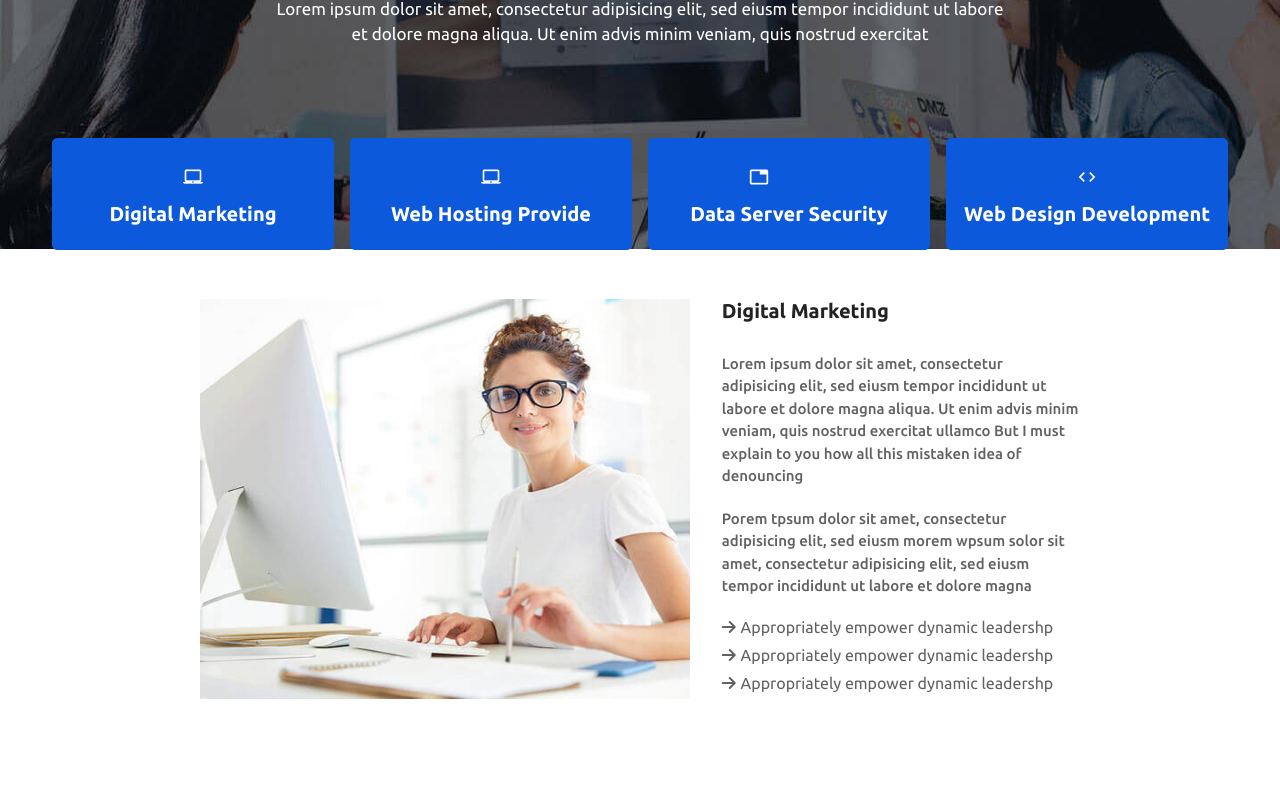
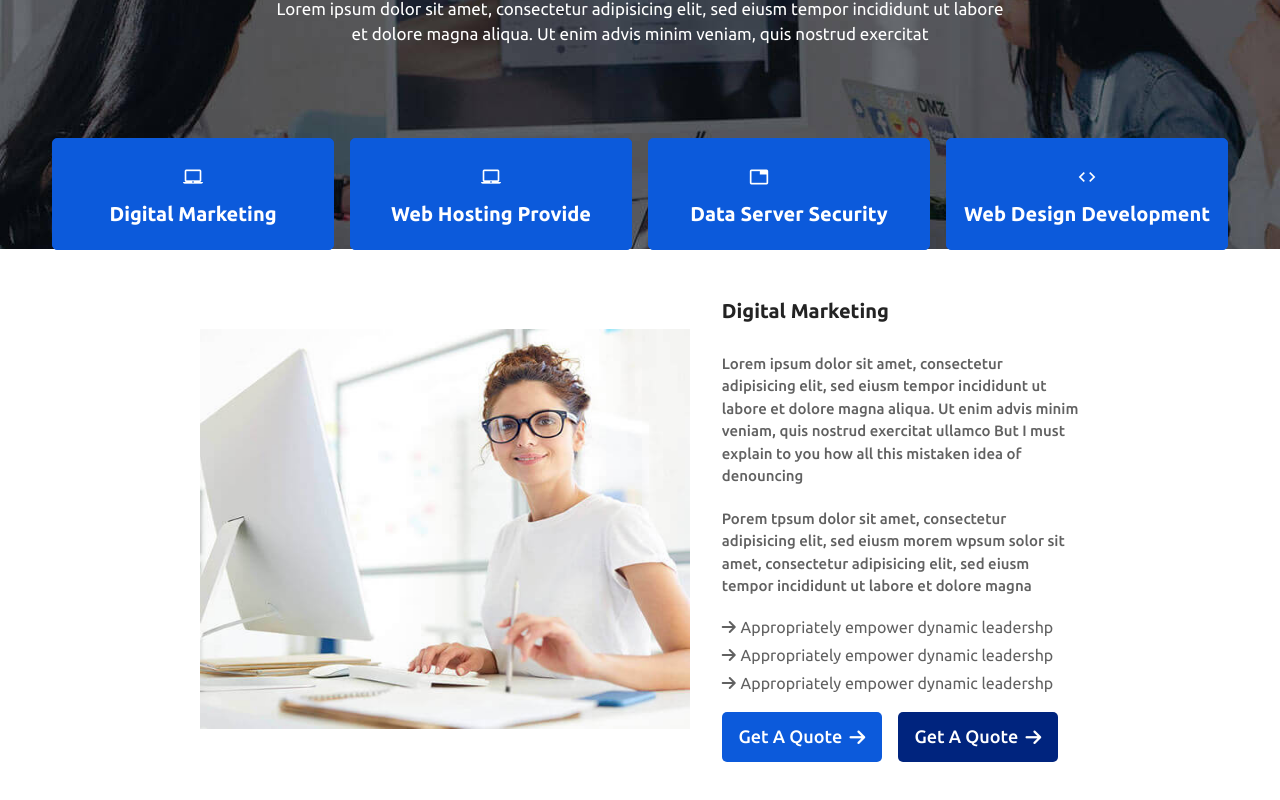
Before and after one commit to gyamficodes/vue-website, a Vue app: page / in a window 1280 px wide. Shown: the part 2577-3377 px from the top of the page. Built offline with nearby package versions, Linux system fonts and the light colour scheme.

Commit message:
sub-page ended

```diff
--- a/src/assets/Sass/Style.css
+++ b/src/assets/Sass/Style.css
@@ -603,6 +603,84 @@
   color: #616161;
   margin-bottom: 10px;
 }
+.sub-page .card-body .card-right .buttons {
+  display: flex;
+  align-items: center;
+  gap: 1em;
+  margin-top: 20px;
+}
+.sub-page .card-body .card-right .buttons .btnA {
+  background: #0c5adb;
+  width: 160px;
+  height: 50px;
+  font-size: 18px;
+  font-weight: 500;
+  transition: 0.5s;
+  position: relative;
+  z-index: 1;
+  border-radius: 5px;
+  color: #fff;
+  cursor: pointer;
+  display: flex;
+  align-items: center;
+  justify-content: center;
+  gap: 0.4em;
+  text-transform: capitalize;
+  transition: 0.4s ease-in-out;
+}
+.sub-page .card-body .card-right .buttons .btnA::after {
+  content: "";
+  left: 0;
+  top: 0;
+  bottom: 0;
+  right: 0;
+  background: #00247E;
+  border-radius: 5px;
+  width: 0%;
+  position: absolute;
+  z-index: -1;
+  transition: 0.4s ease-in-out;
+}
+.sub-page .card-body .card-right .buttons .btnA:hover::after {
+  width: 100%;
+  height: 100%;
+}
+.sub-page .card-body .card-right .buttons .btnB {
+  background: #00247E;
+  width: 160px;
+  height: 50px;
+  font-size: 18px;
+  font-weight: 500;
+  transition: 0.5s;
+  position: relative;
+  z-index: 1;
+  border-radius: 5px;
+  color: #fff;
+  cursor: pointer;
+  display: flex;
+  align-items: center;
+  justify-content: center;
+  gap: 0.4em;
+  text-transform: capitalize;
+  transition: 0.4s ease-in-out;
+}
+.sub-page .card-body .card-right .buttons .btnB::after {
+  content: "";
+  left: 0;
+  top: 0;
+  bottom: 0;
+  right: 0;
+  background: #0c5adb;
+  border-radius: 5px;
+  width: 0%;
+  position: absolute;
+  z-index: -1;
+  transition: 0.4s ease-in-out;
+}
+.sub-page .card-body .card-right .buttons .btnB:hover::after {
+  width: 100%;
+  height: 100%;
+}
 
 * {
   padding: 0;
--- a/src/assets/Sass/_subPage.scss
+++ b/src/assets/Sass/_subPage.scss
@@ -33,7 +33,7 @@
           justify-content: center;
           flex-direction: column;
           transition: all 0.4s ease-in-out;
-          &:hover{
+          &:hover {
             border: 1px solid #fff !important;
             background: #fff;
             color: #0c5adb;
@@ -44,11 +44,8 @@
             margin-top: 5px;
             margin-bottom: 15px;
           }
-
         }
-
       }
-
     }
   }
   .card-body {
@@ -86,6 +83,85 @@
           margin-bottom: 10px;
         }
       }
+      .buttons {
+        display: flex;
+        align-items: center;
+        gap: 1em;
+        margin-top: 20px;
+        .btnA {
+          background: #0c5adb;
+         width: 160px;
+         height: 50px;
+          font-size: 18px;
+          font-weight: 500;
+          transition: 0.5s;
+          position: relative;
+          z-index: 1;
+          border-radius: 5px;
+          color: #fff;
+          cursor: pointer;
+          display: flex;
+          align-items: center;
+          justify-content: center;
+          gap: 0.4em;
+          text-transform: capitalize;
+          transition: 0.4s ease-in-out;
+
+          &::after{
+            content: "";
+            left: 0;
+            top: 0;
+            bottom: 0;
+            right: 0;
+            background: #00247E;
+            border-radius: 5px;
+            width: 0%;
+            position: absolute;
+            z-index: -1;
+            transition: 0.4s ease-in-out;
+          }
+          &:hover::after{
+            width: 100%;
+            height: 100%;
+          }
+        }
+        .btnB{
+          background: #00247E;
+          width: 160px;
+          height: 50px;
+           font-size: 18px;
+           font-weight: 500;
+           transition: 0.5s;
+           position: relative;
+           z-index: 1;
+           border-radius: 5px;
+           color: #fff;
+           cursor: pointer;
+           display: flex;
+           align-items: center;
+           justify-content: center;
+           gap: 0.4em;
+           text-transform: capitalize;
+           transition: 0.4s ease-in-out;
+                &::after{
+            content: "";
+            left: 0;
+            top: 0;
+            bottom: 0;
+            right: 0;
+            background: #0c5adb;
+            border-radius: 5px;
+            width: 0%;
+            position: absolute;
+            z-index: -1;
+            transition: 0.4s ease-in-out;
+          }
+          &:hover::after{
+            width: 100%;
+            height: 100%;
+          }
+        }
+      }
     }
   }
 }
--- a/src/components/SubPage.vue
+++ b/src/components/SubPage.vue
@@ -28,7 +28,16 @@
             <span><i class="fa-solid fa-arrow-right"></i> {{ pages[activePage].row }}</span>
             <span><i class="fa-solid fa-arrow-right"></i> {{ pages[activePage].row }}</span>
           </div>
-          <!-- icons -->
+          <div class="buttons">
+          <div class="btnA">
+          <span>get a quote</span>
+          <i class="fa-solid fa-arrow-right"></i>
+          </div>
+          <div class="btnB">
+          <span>get a quote</span>
+          <i class="fa-solid fa-arrow-right"></i>
+          </div>
+          </div>
         </div>
       </div>
     </div>
```
Also changed, not shown: 1 other file (tests, documents, lock files or other folders).
